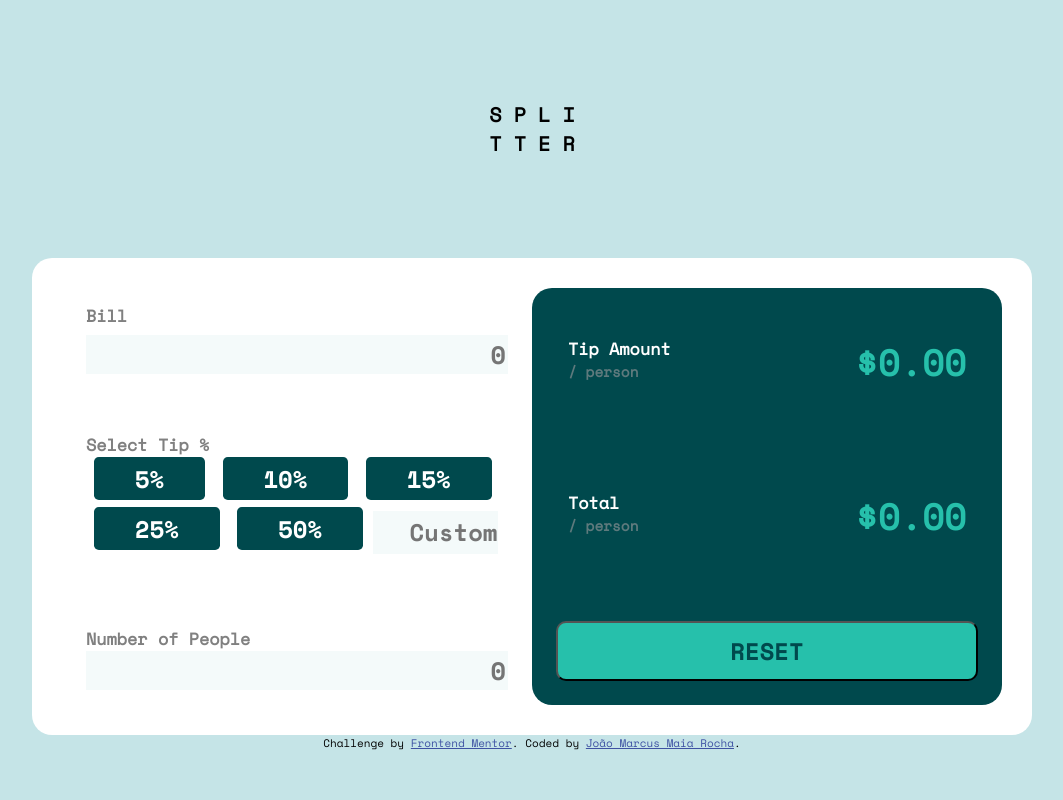
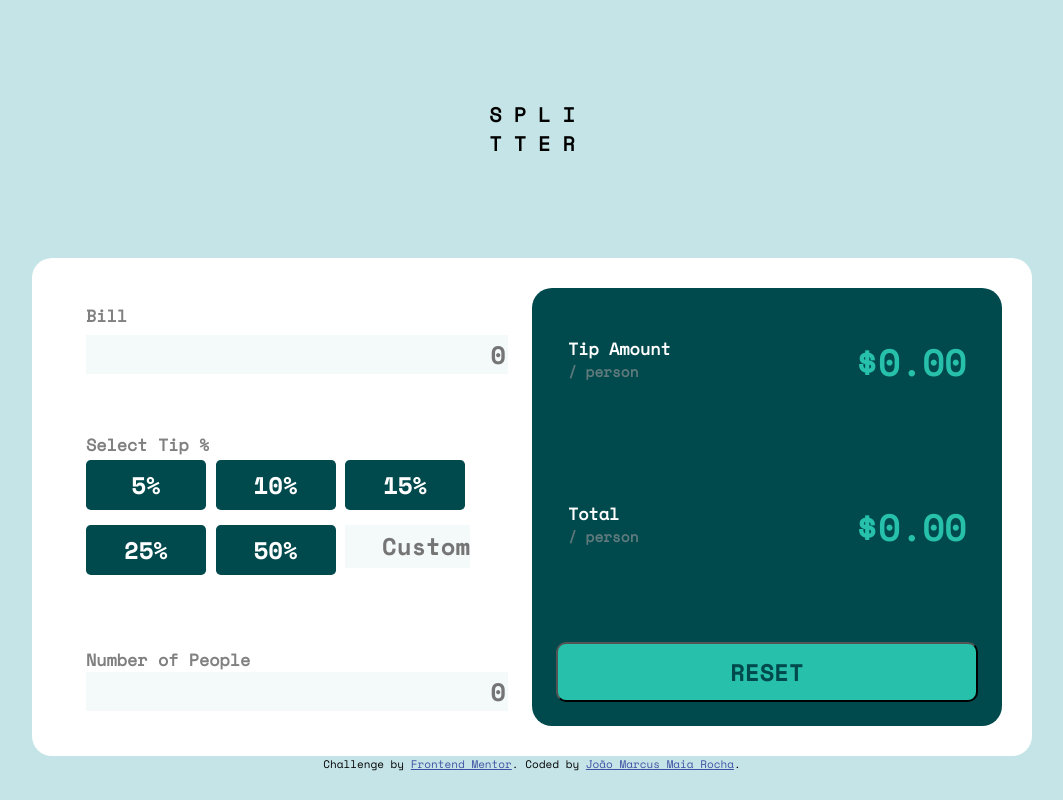
Before and after one commit to Joaom123/tip-calculator-angular, an Angular app: page / in a window 1280 px wide. Shown: the whole page, without its empty margins (108-1171 px from the left). Built offline with nearby package versions, Linux system fonts and the light colour scheme.

Commit message:
corrigindo posicionamento dos botões

```diff
--- a/src/app/tip-button/tip-button.component.css
+++ b/src/app/tip-button/tip-button.component.css
@@ -1,23 +1,30 @@
+div {
+  align-items: center;
+  background-color: var(--very-dark-cyan);
+  border-radius: 0.2em;
+  color: white;
+  cursor: pointer;
+  display: flex;
+  height: 50px;
+  justify-content: center;
+  width: 120px;
+}
+
+div:hover {
+  background-color: var(--light-cyan);
+  color: var(--very-dark-cyan);
+  transition: all 0.5s ease;
+}
+
 input {
-  visibility: hidden;
-  height: 0;
-  width: 0;
+  display: none;
 }
 
 label {
-  background-color: var(--very-dark-cyan);
-  border-radius: 0.2em;
+  background-color: inherit;
+  color: inherit;
   cursor: pointer;
-  color: white;
   font-family: space-mono-bold, monospace;
-  padding: 0.15em 1.7em;
-  width: 110px;
-}
-
-label:hover {
-  background-color: var(--light-cyan);
-  color: var(--very-dark-cyan);
-  transition: all 0.5s ease;
 }
 
 .tipButton--checked {
--- a/src/app/tip-button/tip-button.component.html
+++ b/src/app/tip-button/tip-button.component.html
@@ -1,6 +1,8 @@
-<ng-container [formGroup]="parentForm">
-  <input type="radio" id="{{ 'tip' + tipValue }}" name="tip" [value]="tipValue" formControlName="tip" />
-  <label for="{{ 'tip' + tipValue }}" [className]="selectedTipValue === tipValue ? 'tipButton--checked' : ''"
-    >{{ tipValue }}%</label
-  >
-</ng-container>
+<div
+  [formGroup]="parentForm"
+  [className]="selectedTipValue === tipValue ? 'tipButton--checked' : ''"
+  (click)="tipInput.click()"
+>
+  <input #tipInput type="radio" id="{{ 'tip' + tipValue }}" name="tip" [value]="tipValue" formControlName="tip" />
+  <label for="{{ 'tip' + tipValue }}">{{ tipValue }}%</label>
+</div>
```
